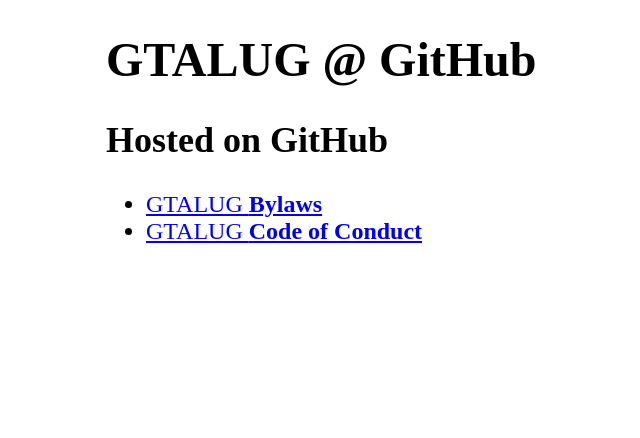
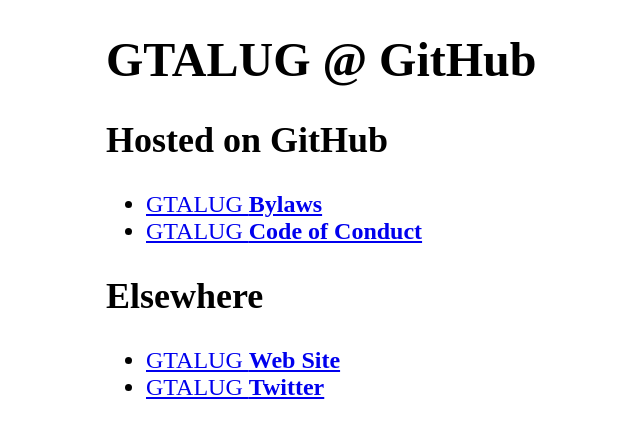
Before and after one commit to gtalug/gtalug.github.io, a plain HTML site: page index.html in a window 1280 px wide. Shown: the whole page, without its empty margins (159-799 px from the left). Drawn offline with Linux system fonts and the light colour scheme.

Commit message:
Added some other stuff.

```diff
--- a/index.html
+++ b/index.html
@@ -21,5 +21,12 @@
       <li><a href="/bylaws/">GTALUG <strong>Bylaws</strong></a></li>
       <li><a href="/code-of-conduct/">GTALUG <strong>Code of Conduct</strong></a></li>
     </ul>
+
+    <h2>Elsewhere</h2>
+
+    <ul>
+      <li><a href="http://gtalug.org/">GTALUG <strong>Web Site</strong></a></li>
+      <li><a href="https://www.twitter.com/gtalug">GTALUG <strong>Twitter</a></li>
+    </ul>
   </body>
 </html>
```
